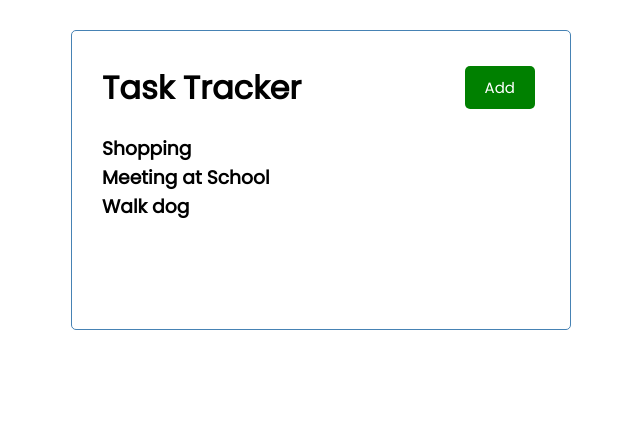
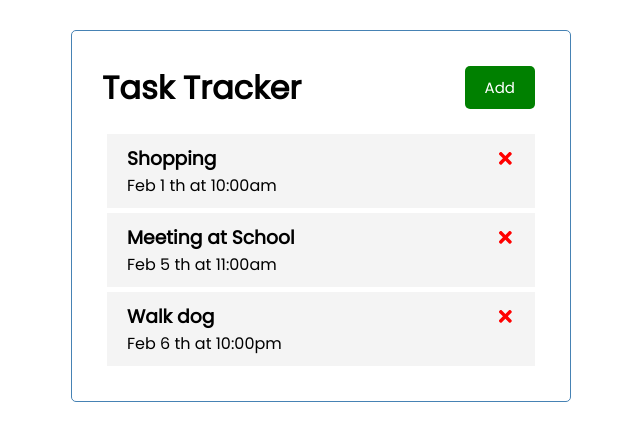
Before and after one commit to ktl1111/react-task-tracker, a React (Create React App) app: page / in a window 1280 px wide. Shown: the top 440 px of the page, without its empty margins (319-959 px from the left). Built offline with nearby package versions, Linux system fonts and the light colour scheme.

Commit message:
update Tasks component

```diff
--- a/package.json
+++ b/package.json
@@ -8,6 +8,7 @@
     "@testing-library/user-event": "^13.5.0",
     "react": "^18.0.0",
     "react-dom": "^18.0.0",
+    "react-icons": "^4.3.1",
     "react-scripts": "5.0.1",
     "web-vitals": "^2.1.4"
   },
--- /dev/null
+++ b/src/components/Task.js
@@ -0,0 +1,13 @@
+import { FaTimes } from 'react-icons/fa'
+
+const Task = ({ task }) => {
+    return (
+        <div className='task'>
+            <h3>{task.text} <FaTimes style={{ color: 'red',}}/>
+            </h3>
+            <p>{task.day}</p>
+        </div>
+    )
+}
+
+export default Task
--- a/src/components/Tasks.js
+++ b/src/components/Tasks.js
@@ -1,10 +1,10 @@
-
+import Task from './Task'
 
 const Tasks = ({ tasks }) => {
     return (
         <>
             {tasks.map((task) => (
-                <h3 key={task.id}>{task.text}</h3>
+                <Task key={task.id} task={task} />
                 ))}
         </>
     )
```
Also changed, not shown: 1 other file (tests, documents, lock files or other folders).
